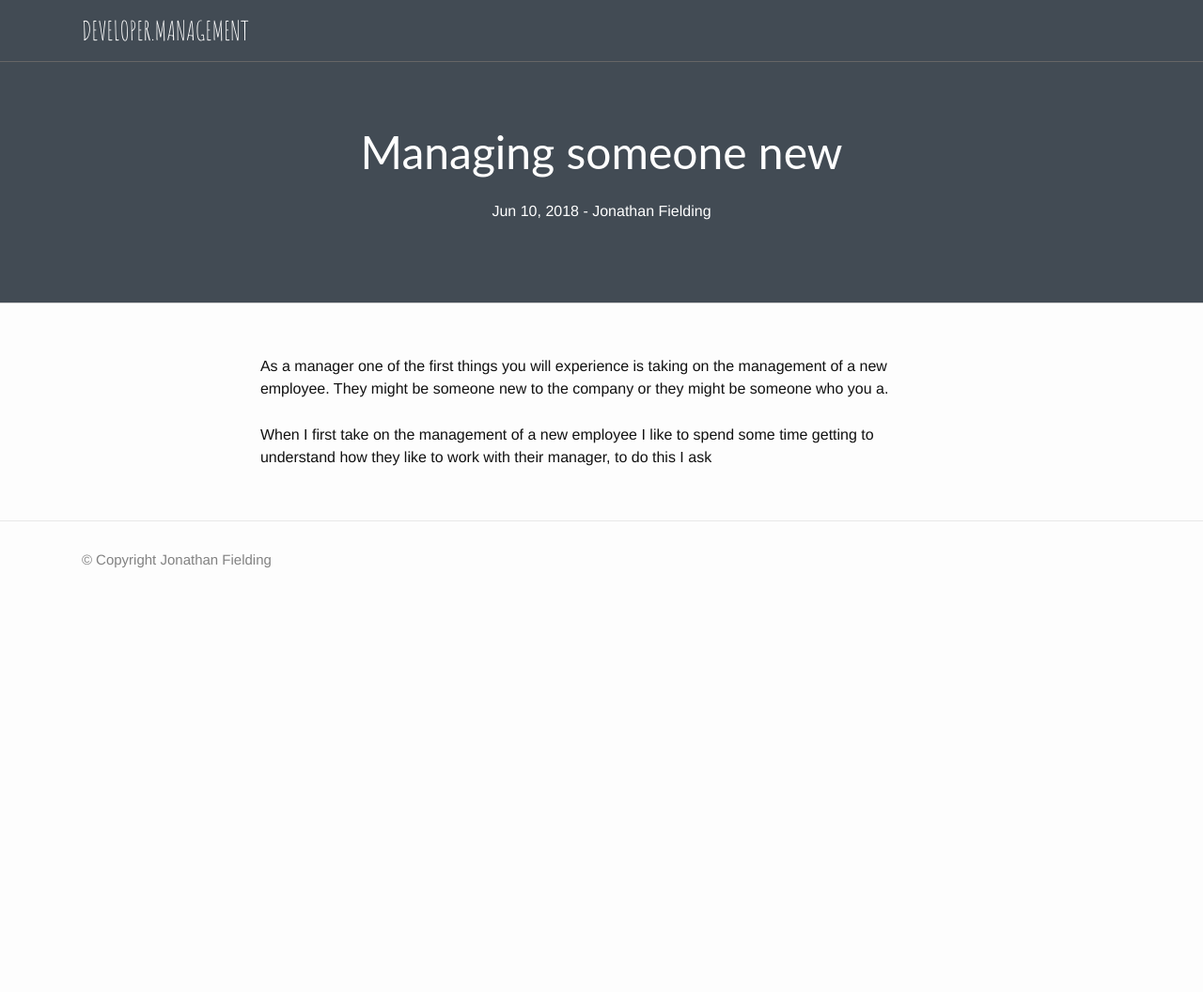
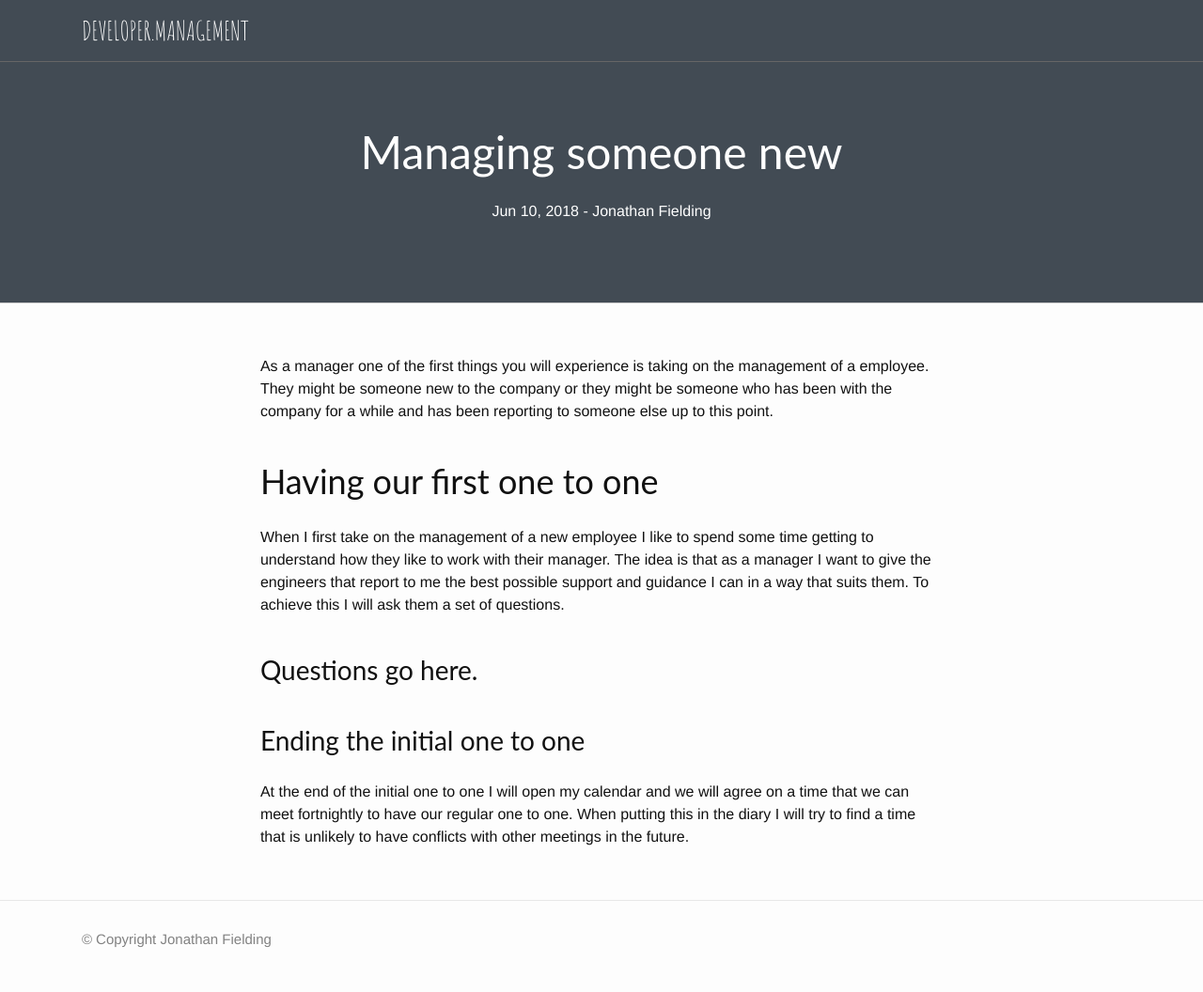
Before and after one commit to jonathan-fielding/developer.management, a Jekyll site: the page built from _posts/posts/2018-06-10-managing-someone-new.md, in a window 1280 px wide. Shown: the whole page at 94% size. Built offline with Jekyll 4.4.1, drawn with Linux system fonts in a browser that asks for light colours; comment, search, counter and statistics services are not loaded; before the commit the page ends 900 px from its top, so only the background shows below that.

Commit message:
work on the post

```diff
--- a/_posts/posts/2018-06-10-managing-someone-new.md
+++ b/_posts/posts/2018-06-10-managing-someone-new.md
@@ -12,6 +12,14 @@ categories:
   - Miscellaneous
 ---
 
-As a manager one of the first things you will experience is taking on the management of a new employee. They might be someone new to the company or they might be someone who you a.
+As a manager one of the first things you will experience is taking on the management of a employee. They might be someone new to the company or they might be someone who has been with the company for a while and has been reporting to someone else up to this point.
 
-When I first take on the management of a new employee I like to spend some time getting to understand how they like to work with their manager, to do this I ask
+## Having our first one to one
+
+When I first take on the management of a new employee I like to spend some time getting to understand how they like to work with their manager. The idea is that as a manager I want to give the engineers that report to me the best possible support and guidance I can in a way that suits them. To achieve this I will ask them a set of questions.
+
+### Questions go here.
+
+### Ending the initial one to one
+
+At the end of the initial one to one I will open my calendar and we will agree on a time that we can meet fortnightly to have our regular one to one. When putting this in the diary I will try to find a time that is unlikely to have conflicts with other meetings in the future.
```
